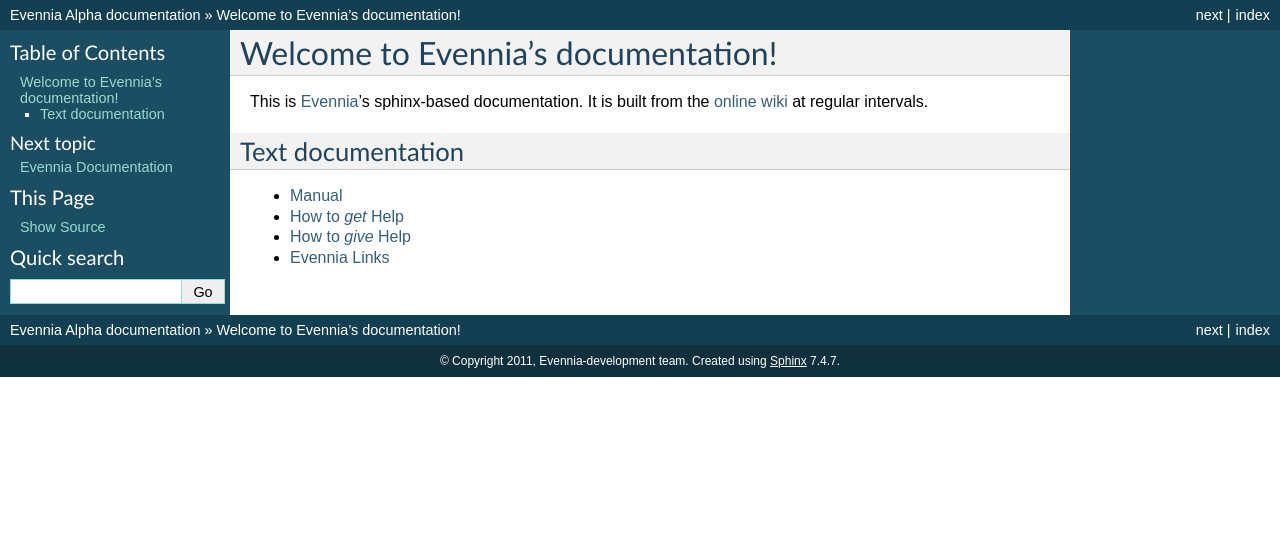
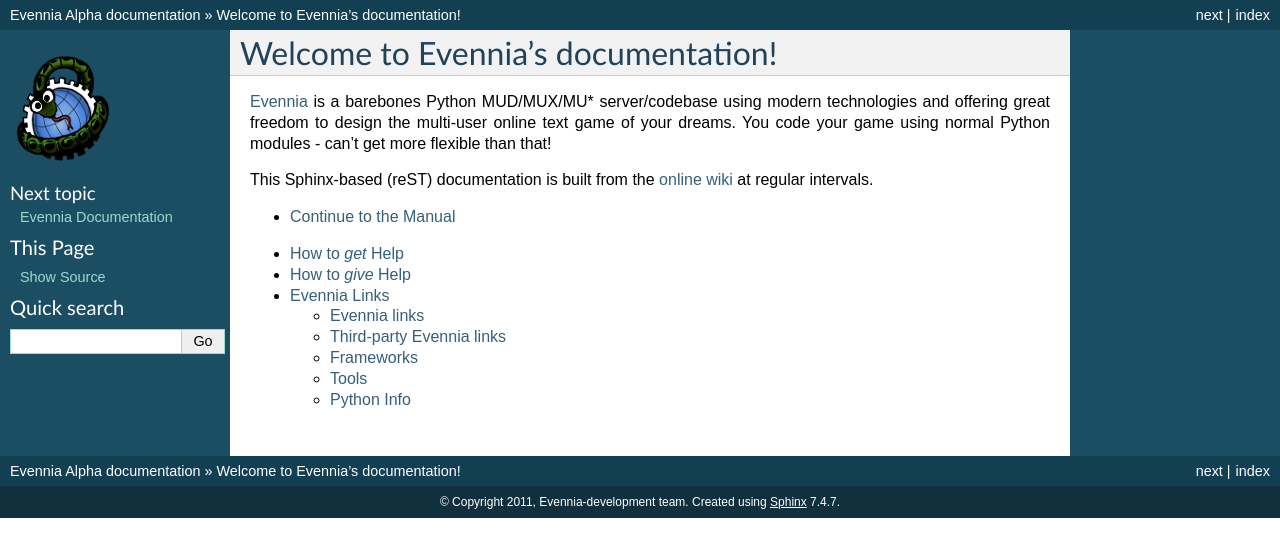
Before and after one commit to google-code-export/evennia, a Sphinx documentation site: the page built from docs/sphinx/source/index.rst, in a window 1280 px wide. Shown: the top 557 px of the page. Built offline with Sphinx 7.4.7, drawn with Linux system fonts in a browser that asks for light colours; formulas are drawn with MathJax 3.

Commit message:
Fixed up look of reST documentation index a bit.

```diff
--- a/docs/sphinx/source/conf.py
+++ b/docs/sphinx/source/conf.py
@@ -114,12 +114,12 @@
 
 # The name of an image file (relative to this directory) to place at the top
 # of the sidebar.
-#html_logo = None
+html_logo = "../../../src/web/media/images/evennia_logo_small.png"
 
 # The name of an image file (within the static path) to use as favicon of the
 # docs.  This file should be a Windows icon file (.ico) being 16x16 or 32x32
 # pixels large.
-#html_favicon = None
+html_favicon = "../../../src/web/media/images/favicon.ico"
 
 # Add any paths that contain custom static files (such as style sheets) here,
 # relative to this directory. They are copied after the builtin static files,
@@ -188,7 +188,7 @@
 
 # The name of an image file (relative to this directory) to place at the top of
 # the title page.
-#latex_logo = None
+latex_logo = "../../../src/web/media/images/evennia_logo_small.png"
 
 # For "manual" documents, if this is true, then toplevel headings are parts,
 # not chapters.
--- a/docs/sphinx/source/index.rst
+++ b/docs/sphinx/source/index.rst
@@ -6,17 +6,23 @@
 Welcome to Evennia's documentation!
 ===================================
 
-This is `Evennia <http://www.evennia.com>`_'s sphinx-based
-documentation. It is built from the `online wiki <http://code.google.com/p/evennia/wiki/Index?tm=6>`_ at regular
+`Evennia <http://www.evennia.com>`_ is a barebones Python
+MUD/MUX/MU\* server/codebase using modern technologies and offering
+great freedom to design the multi-user online text game of your dreams. You
+code your game using normal Python modules - can't get more flexible
+than that!
+
+This Sphinx-based (reST) documentation is built from the `online wiki <http://code.google.com/p/evennia/wiki/Index?tm=6>`_ at regular
 intervals.
 
 
-Text documentation
--------------------
 .. toctree::
    :titlesonly:
 
-   Manual <wiki/Index>
+   Continue to the Manual <wiki/Index>
+
+.. toctree::
+
    How to give and get help <wiki/HowToGetAndGiveHelp>
    Evennia Links <wiki/Links>
 
```
